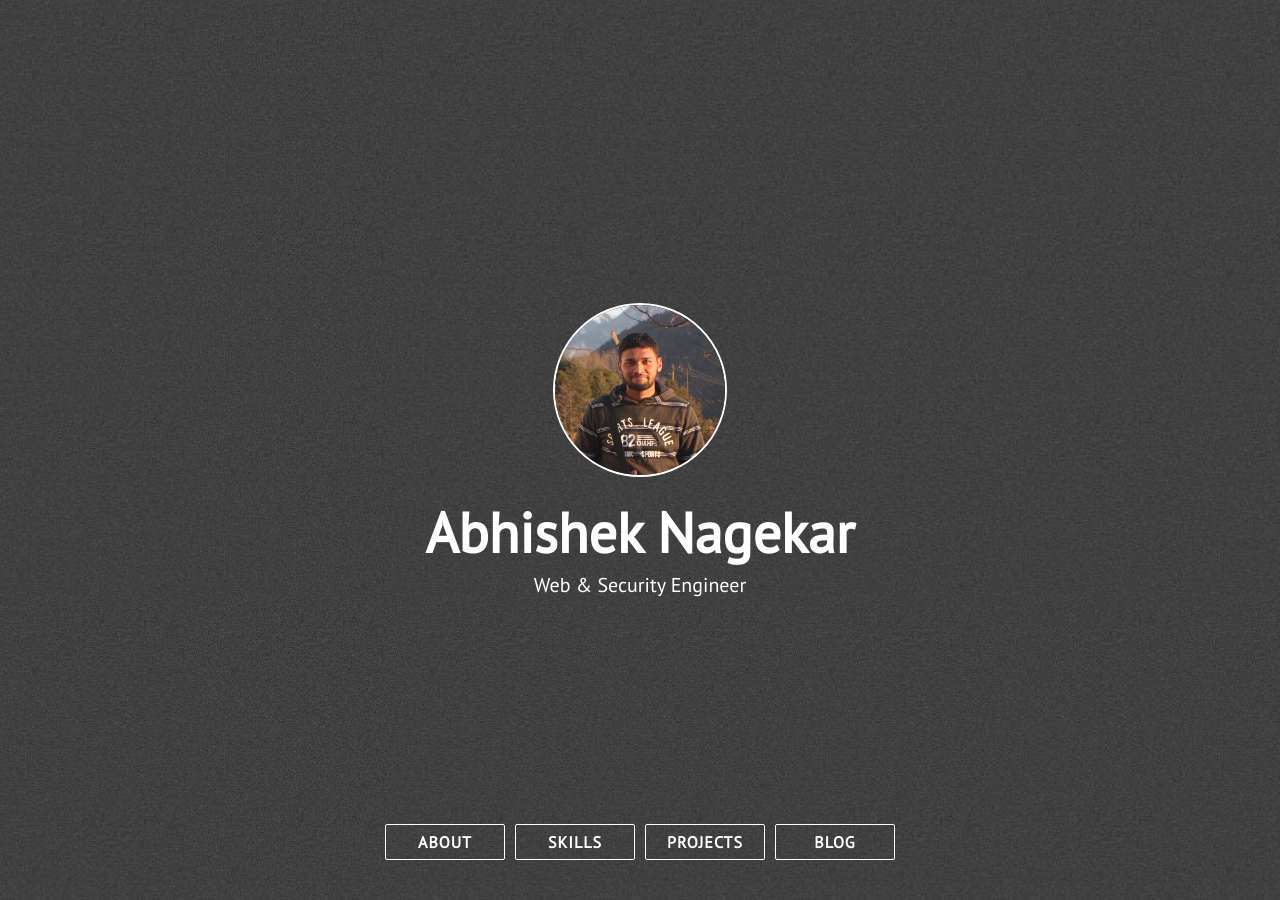
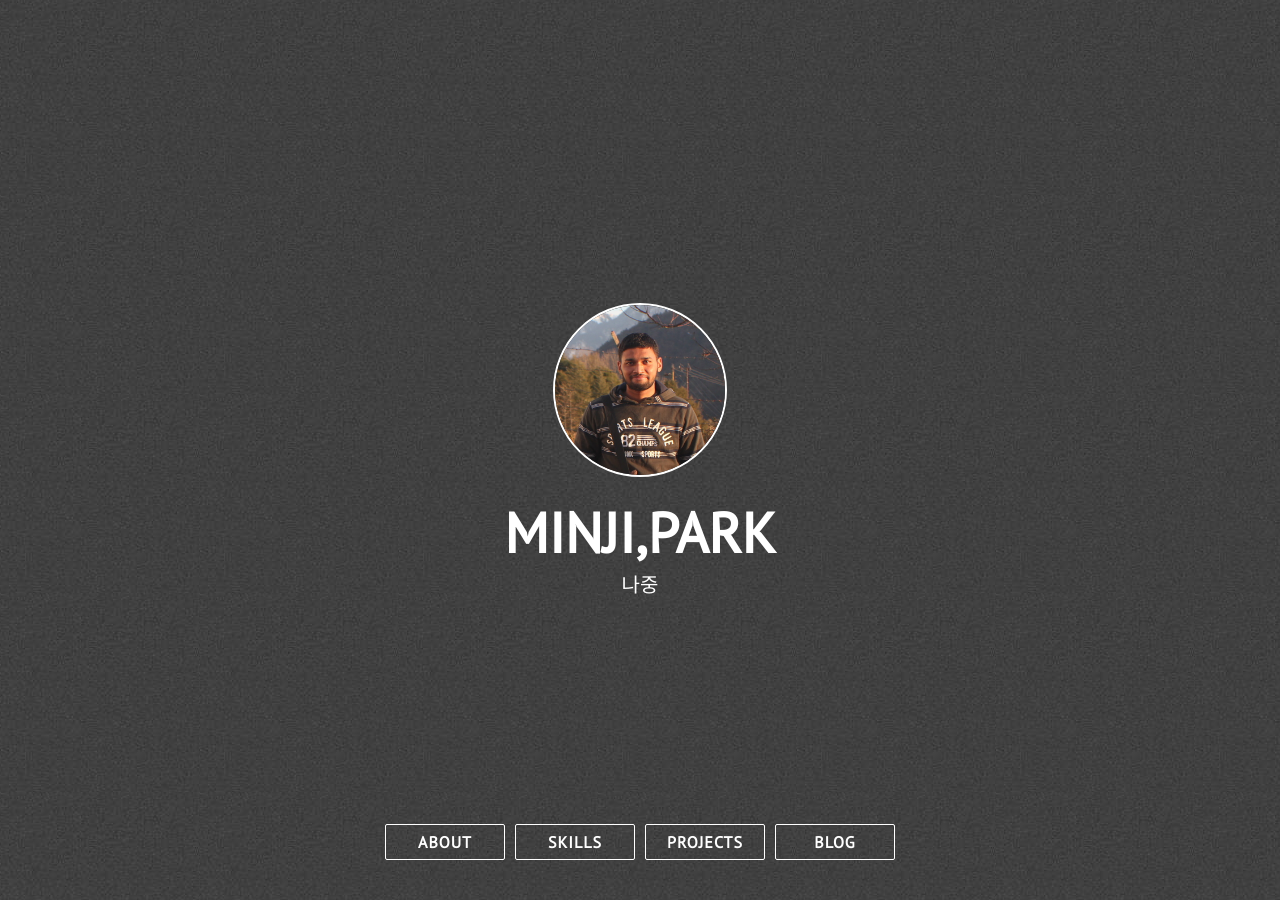
Before and after one commit to qkralswl689/blog, a Jekyll site: the page built from index.html, in a window 1280 px wide and 900 px high. Built offline with Jekyll 4.4.1, drawn with Linux system fonts in a browser that asks for light colours; nearby versions of some CDN libraries; some of the changed text lies outside the part shown.

Commit message:
Update _config.yml

```diff
--- a/_config.yml
+++ b/_config.yml
@@ -1,17 +1,16 @@
-title: Abhishek Nagekar
-description: Web & Security Engineer
-site_title: '@abhn - Abhishek Nagekar'
+title: MINJI,PARK
+description: "나중"
+site_title: 'MINJI PARK'
 
 # Build settings
 markdown: kramdown
 exclude: [vendor/ruby]
 
 # Personalization
-github_username: abhn
+github_username: qkralswl689
 blog_url: https://qkralswl689.github.io
 email:
-keybase_username: abhn
-twitter_username: abhn_
+keybase_username: qkralswl689
 reddit_username: abhn
 
 # absolute or relative
```
